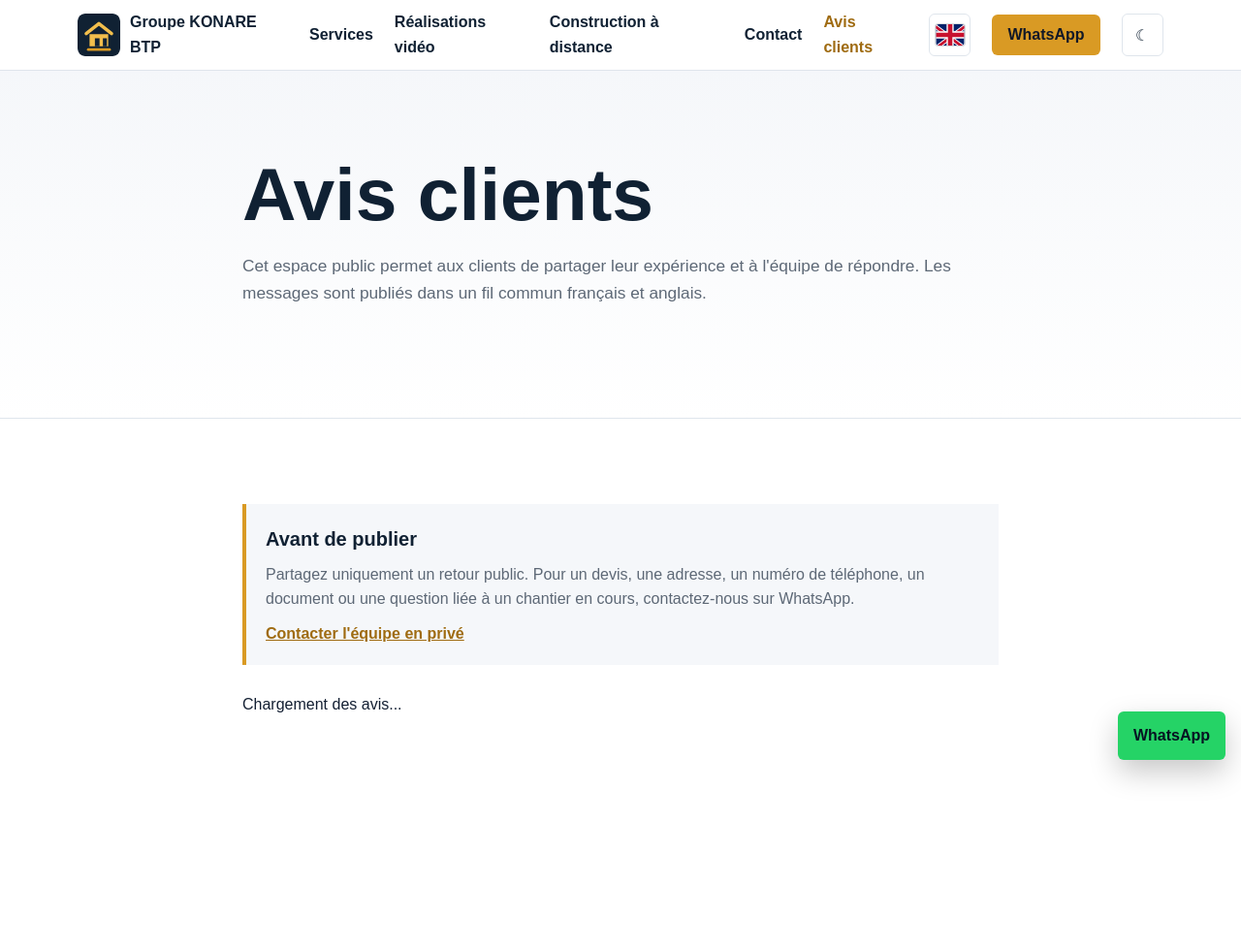
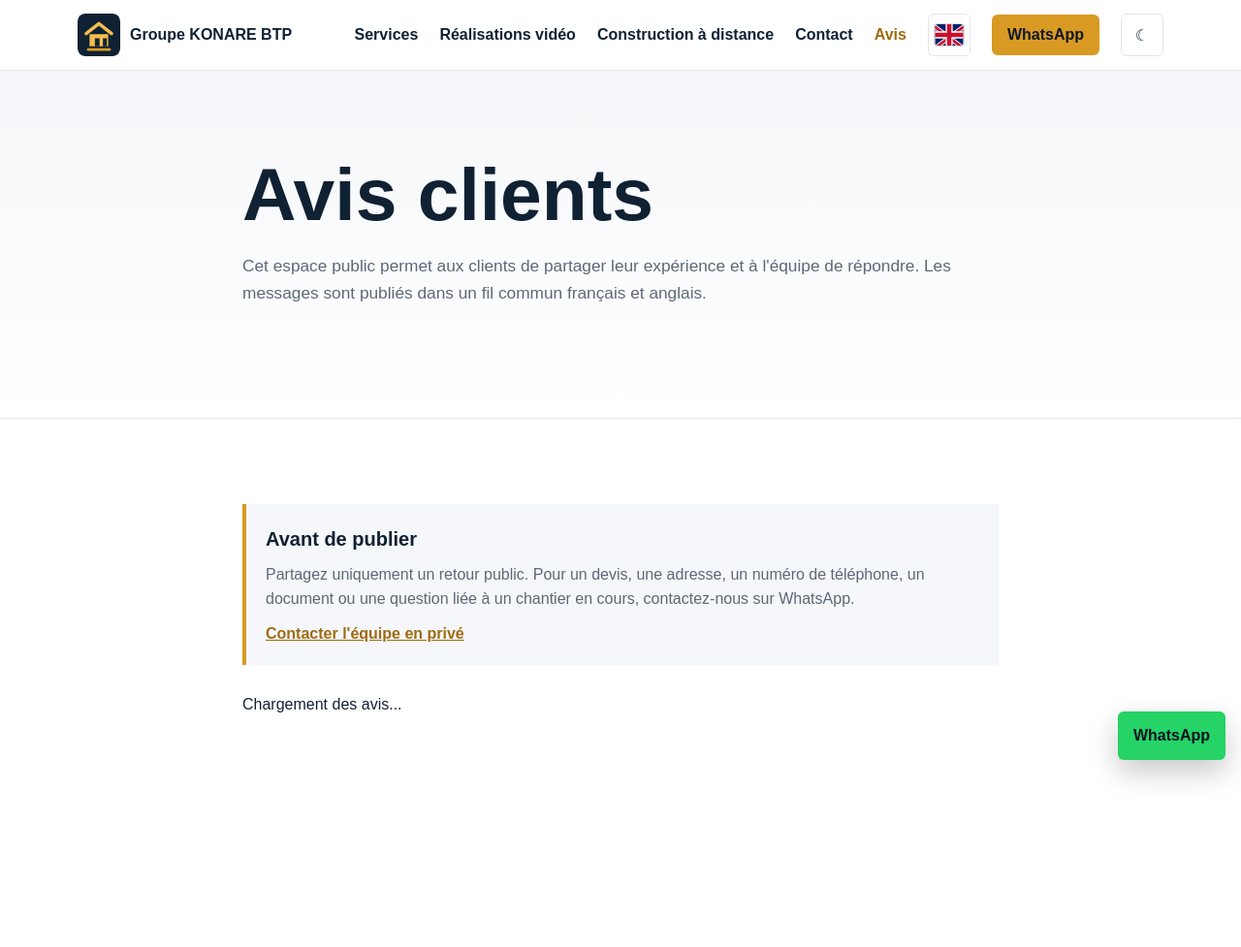
Before and after one commit to mkantem/konare-btp, a plain HTML site: page fr/avis.html in a window 1280 px wide. Shown: the top 977 px of the page at 97% size. Drawn offline with Linux system fonts and the light colour scheme; a script that the page names is missing.

Commit message:
Update avis.html

```diff
--- a/fr/avis.html
+++ b/fr/avis.html
@@ -27,7 +27,7 @@
           <a href="realisations.html">Réalisations vidéo</a>
           <a href="distance.html">Construction à distance</a>
           <a href="contact.html">Contact</a>
-          <a aria-current="page" href="avis.html">Avis clients</a>
+          <a aria-current="page" href="avis.html">Avis</a>
           <div class="language-switch" aria-label="Choix de langue"><a href="../en/reviews.html" aria-label="English version"><img src="../assets/img/flag-gb.svg" alt="" width="32" height="24"></a></div>
           <a class="btn btn-small" href="https://wa.me/22379010153?text=Bonjour%20Groupe%20Konare%20BTP%2C%20je%20souhaite%20demander%20un%20devis%20pour%20un%20projet%20de%20construction.">WhatsApp</a>
           <button class="theme-toggle" type="button" aria-pressed="false"><span class="theme-toggle-icon" aria-hidden="true"></span><span class="theme-toggle-label sr-only">Mode sombre</span></button>
```
